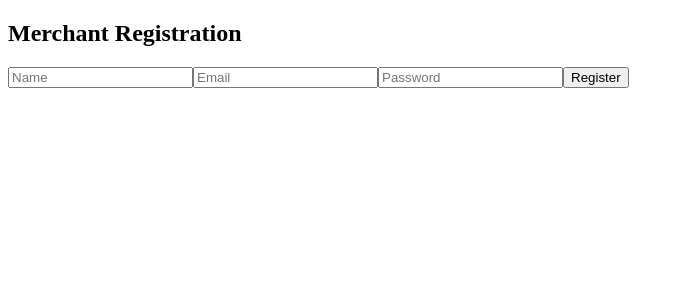
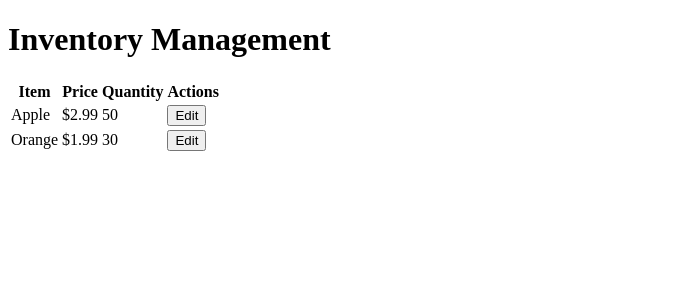
Before and after one commit to riceandbeans35/fullstack, a React (Create React App) app in the folder client/: page /inventory in a window 1280 px wide. Shown: the top 300 px of the page, without its empty margins (0-684 px from the left). Built offline with nearby package versions, Linux system fonts and the light colour scheme.

Commit message:
Added landing page, about us, contact, and inventory page.

```diff
--- a/client/src/App.js
+++ b/client/src/App.js
@@ -1,16 +1,20 @@
-import React, { useState } from "react";
-import RegistrationForm from "./components/RegistrationForm";
+import LandingPage from "./pages/LandingPage";
+import Inventory from "./merchantpages/Inventory";
+import AboutUs from "./pages/AboutUs";
+import Contact from "./pages/Contact";
+import { BrowserRouter as Router, Route, Routes } from "react-router-dom";
 
 function App() {
-  const [currentForm, setCurrentForm] = useState("register");
-
   return (
     <div className="App">
-      {currentForm === "register" ? (
-        <RegistrationForm />
-      ) : (
-        <div>Other Content</div>
-      )}
+      <Router>
+        <Routes>
+          <Route path="/" exact element={<LandingPage />} />
+          <Route path="/aboutus" exact element={<AboutUs />} />
+          <Route path="/contact" exact element={<Contact />} />
+          <Route path="/inventory" exact element={<Inventory />} />
+        </Routes>
+      </Router>
     </div>
   );
 }
--- /dev/null
+++ b/client/src/merchantpages/Inventory.js
@@ -0,0 +1,133 @@
+import React, { useState } from "react";
+
+const Inventory = () => {
+  const initialInventory = [
+    {
+      id: 1,
+      name: "Apple",
+      price: 2.99,
+      quantity: 50,
+      imageUrl: "apple.jpeg",
+    },
+    {
+      id: 2,
+      name: "Orange",
+      price: 1.99,
+      quantity: 30,
+      imageUrl: "orange.jpeg",
+    },
+  ];
+
+  const [inventory, setInventory] = useState(initialInventory);
+  const [editableItemId, setEditableItemId] = useState(null);
+  const [editedItemName, setEditedItemName] = useState("");
+  const [editedItemPrice, setEditedItemPrice] = useState(0);
+  const [editedItemQuantity, setEditedItemQuantity] = useState(0);
+
+  const handleEditItem = (itemId, itemName, itemPrice, itemQuantity) => {
+    setEditableItemId(itemId);
+    setEditedItemName(itemName);
+    setEditedItemPrice(itemPrice);
+    setEditedItemQuantity(itemQuantity);
+  };
+
+  const handleSaveItem = (itemId) => {
+    const updatedInventory = inventory.map((item) =>
+      item.id === itemId
+        ? {
+            ...item,
+            name: editedItemName,
+            price: editedItemPrice,
+            quantity: editedItemQuantity,
+          }
+        : item
+    );
+    setInventory(updatedInventory);
+    setEditableItemId(null);
+  };
+
+  const handleCancelEdit = () => {
+    setEditableItemId(null);
+  };
+
+  return (
+    <div className="inventory-page">
+      <h1>Inventory Management</h1>
+      <table>
+        <thead>
+          <tr>
+            <th>Item</th>
+            <th>Price</th>
+            <th>Quantity</th>
+            <th>Actions</th>
+          </tr>
+        </thead>
+        <tbody>
+          {inventory.map((item) => (
+            <tr key={item.id}>
+              <td>
+                {editableItemId === item.id ? (
+                  <input
+                    type="text"
+                    value={editedItemName}
+                    onChange={(e) => setEditedItemName(e.target.value)}
+                  />
+                ) : (
+                  item.name
+                )}
+              </td>
+              <td>
+                {editableItemId === item.id ? (
+                  <input
+                    type="number"
+                    step="0.01"
+                    value={editedItemPrice}
+                    onChange={(e) => setEditedItemPrice(+e.target.value)}
+                  />
+                ) : (
+                  `$${item.price.toFixed(2)}`
+                )}
+              </td>
+              <td>
+                {editableItemId === item.id ? (
+                  <input
+                    type="number"
+                    value={editedItemQuantity}
+                    onChange={(e) => setEditedItemQuantity(+e.target.value)}
+                  />
+                ) : (
+                  item.quantity
+                )}
+              </td>
+              <td>
+                {editableItemId === item.id ? (
+                  <>
+                    <button onClick={() => handleSaveItem(item.id)}>
+                      Save
+                    </button>
+                    <button onClick={handleCancelEdit}>Cancel</button>
+                  </>
+                ) : (
+                  <button
+                    onClick={() =>
+                      handleEditItem(
+                        item.id,
+                        item.name,
+                        item.price,
+                        item.quantity
+                      )
+                    }
+                  >
+                    Edit
+                  </button>
+                )}
+              </td>
+            </tr>
+          ))}
+        </tbody>
+      </table>
+    </div>
+  );
+};
+
+export default Inventory;
--- /dev/null
+++ b/client/src/pages/AboutUs.js
@@ -0,0 +1,31 @@
+import React from "react";
+
+const AboutUs = () => {
+  return (
+    <div className="about-us">
+      <h1>About Atlas Grocery Store</h1>
+      <p>
+        Atlas Grocery Store is your trusted online destination for fresh and
+        quality groceries. Our mission is to provide a seamless and convenient
+        shopping experience, allowing you to shop for your favorite groceries
+        from the comfort of your home.
+      </p>
+      <p>
+        At Atlas, we are committed to delivering only the finest products to
+        your doorstep. We partner with local farmers and suppliers to ensure
+        that you receive the freshest produce and the best-quality groceries.
+      </p>
+      <p>
+        What sets us apart is our dedication to exceptional customer service.
+        Our team is here to assist you every step of the way, from browsing our
+        extensive product selection to the timely delivery of your order.
+      </p>
+      <p>
+        Thank you for choosing Atlas Grocery Store. We look forward to serving
+        you and becoming your go-to destination for all your grocery needs.
+      </p>
+    </div>
+  );
+};
+
+export default AboutUs;
--- /dev/null
+++ b/client/src/pages/Contact.js
@@ -0,0 +1,21 @@
+import React from "react";
+
+const ContactPage = () => {
+  return (
+    <div className="contact-page">
+      <h1>Contact Us</h1>
+      <p>
+        If you have any questions or inquiries, please feel free to reach out to
+        us:
+      </p>
+
+      <div className="contact-info">
+        <p>Email: contact@atlas.com</p>
+        <p>Phone: +1 (555) 374-8532</p>
+        <p>Address: 123 Atlas Street, Atlas, USA</p>
+      </div>
+    </div>
+  );
+};
+
+export default ContactPage;
--- /dev/null
+++ b/client/src/pages/LandingPage.js
@@ -0,0 +1,44 @@
+import React from "react";
+import RegistrationForm from "../components/RegistrationForm";
+
+const LandingPage = () => {
+  return (
+    <div className="landing-page">
+      <section className="hero">
+        <div className="hero-content">
+          <h1>
+            Welcome to Atlas, the E-Commerce platform for grocery seamlesstores
+          </h1>
+          <p>Your one-stop shop for fresh groceries</p>
+        </div>
+      </section>
+      <section className="features">
+        <div className="feature">
+          <h2>Quality Products</h2>
+          <p>
+            Discover a wide range of high-quality groceries carefully selected
+            for you.
+          </p>
+        </div>
+        <div className="feature">
+          <h2>Exceptional Service</h2>
+          <p>
+            Our dedicated team is here to provide you with the best shopping
+            experience.
+            <RegistrationForm />
+          </p>
+        </div>
+      </section>
+      <footer>
+        <div className="footer-links">
+          <a href="/aboutus" style={{ marginRight: "10px" }}>
+            About Us
+          </a>
+          <a href="/contact">Contact</a>
+        </div>
+      </footer>
+    </div>
+  );
+};
+
+export default LandingPage;
```
Also changed, not shown: client/src/assets/apple.jpeg (added), client/src/assets/orange.jpeg (added), client/src/customerpages/Checkout.js (added), client/src/customerpages/OrderConfirmation.js (added), client/src/customerpages/SelectedStore.js (added), client/src/customerpages/StoresList.js (added), client/src/merchantpages/CustomerOrders.js (added), client/src/merchantpages/MerchantDashboard.js (added).
